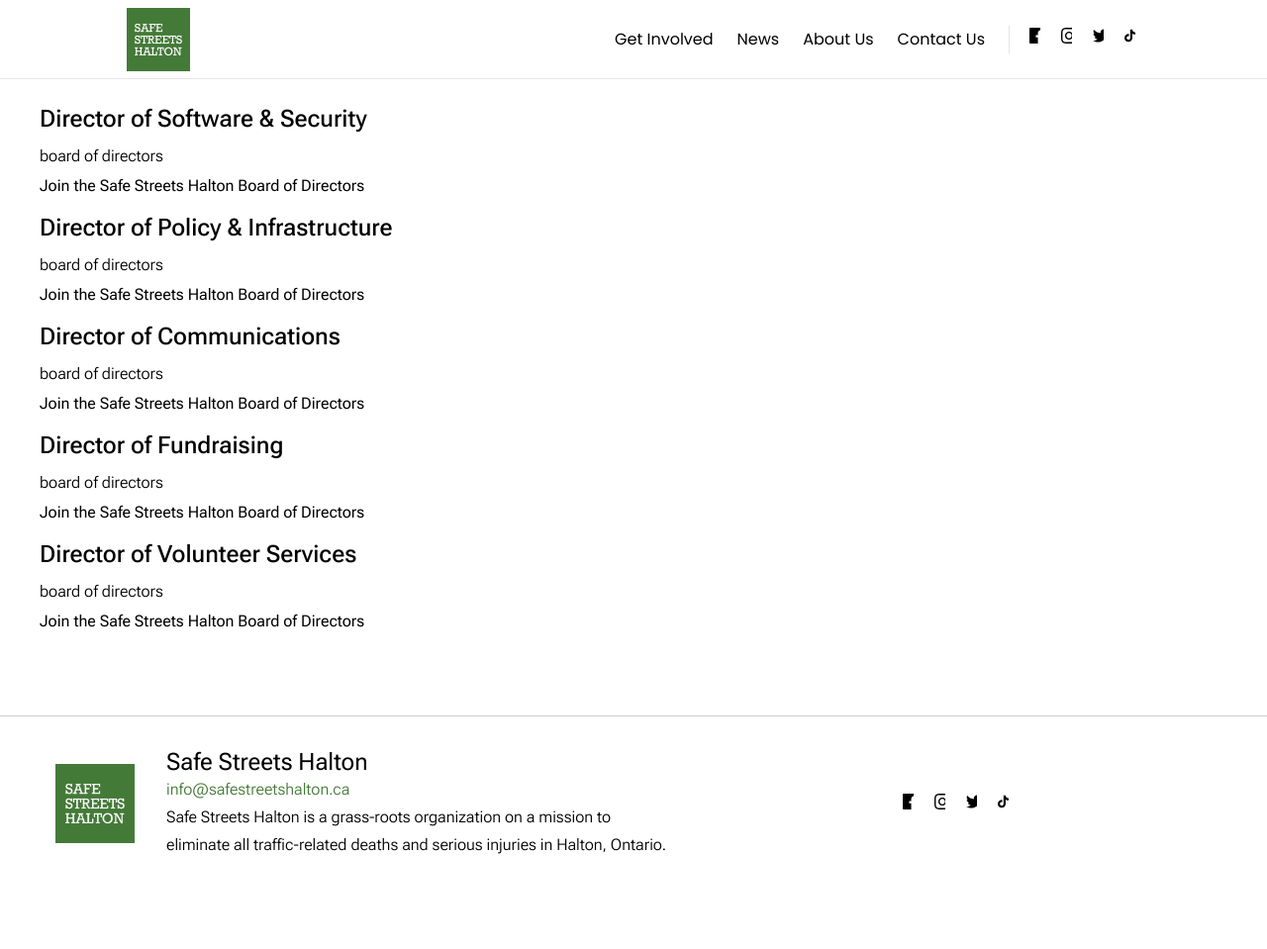
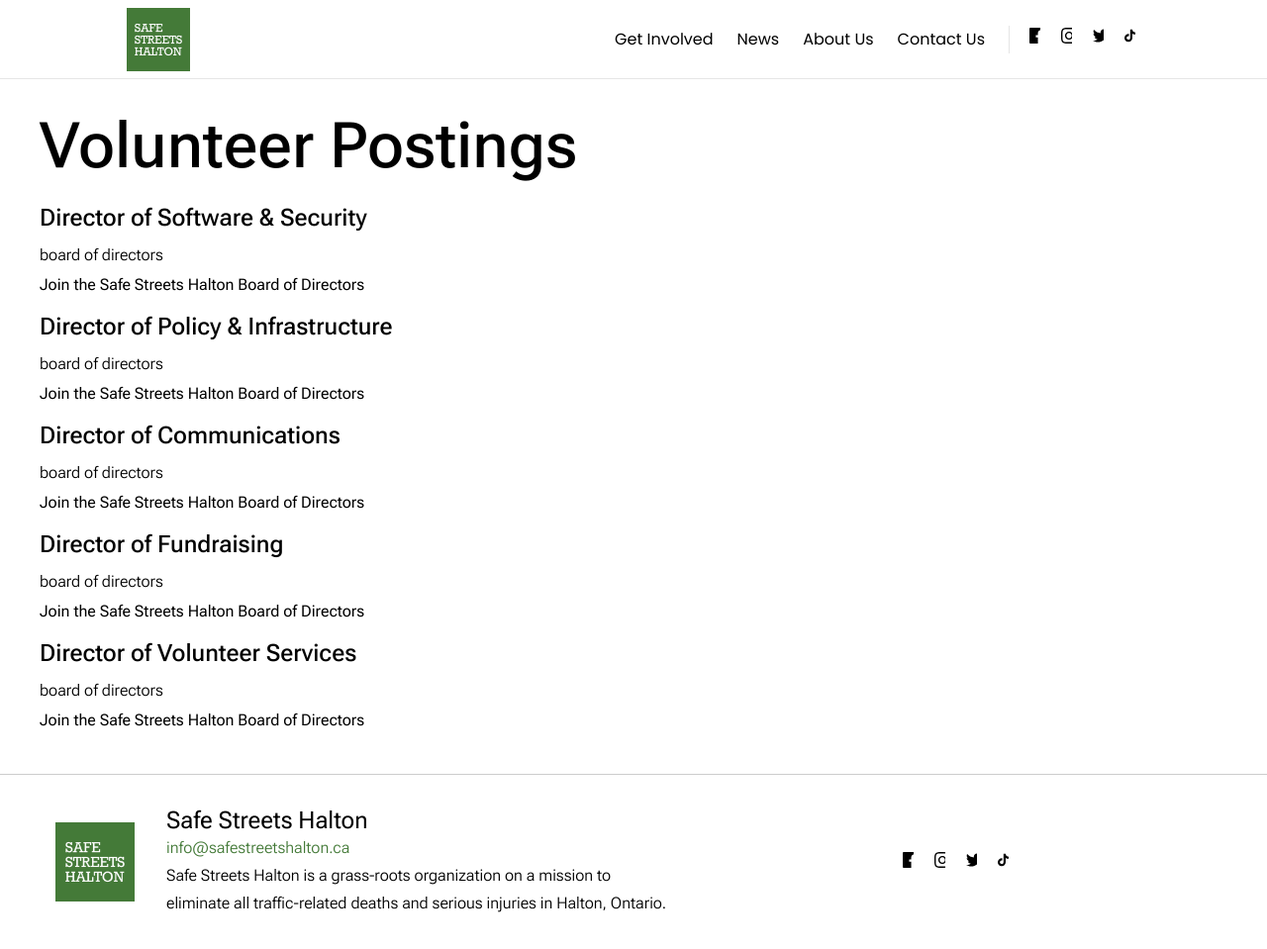
Before and after one commit to Safe-Streets-Halton/safe-streets-halton.github.io, a Jekyll site: the page built from get-involved/volunteer/postings.md, in a window 1280 px wide. Shown: the whole page at 99% size. Built offline with Jekyll 4.4.1, drawn with Linux system fonts in a browser that asks for light colours; before the commit the page ends 900 px from its top, so only the background shows below that.

Commit message:
Add title to volunteer postings

```diff
--- a/get-involved/volunteer/postings.md
+++ b/get-involved/volunteer/postings.md
@@ -1,4 +1,5 @@
 ---
 layout: feed
 collection: volunteer-postings
+title: Volunteer Postings
 ---
```
